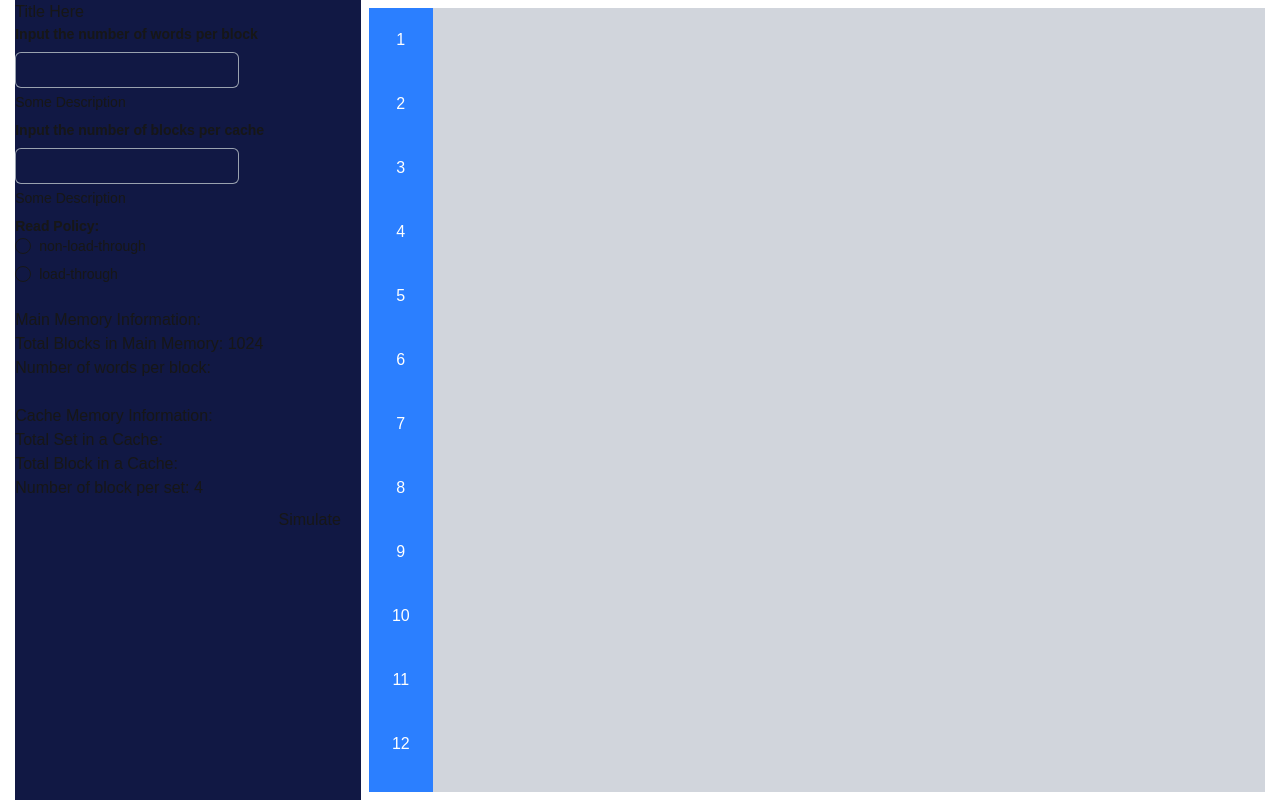
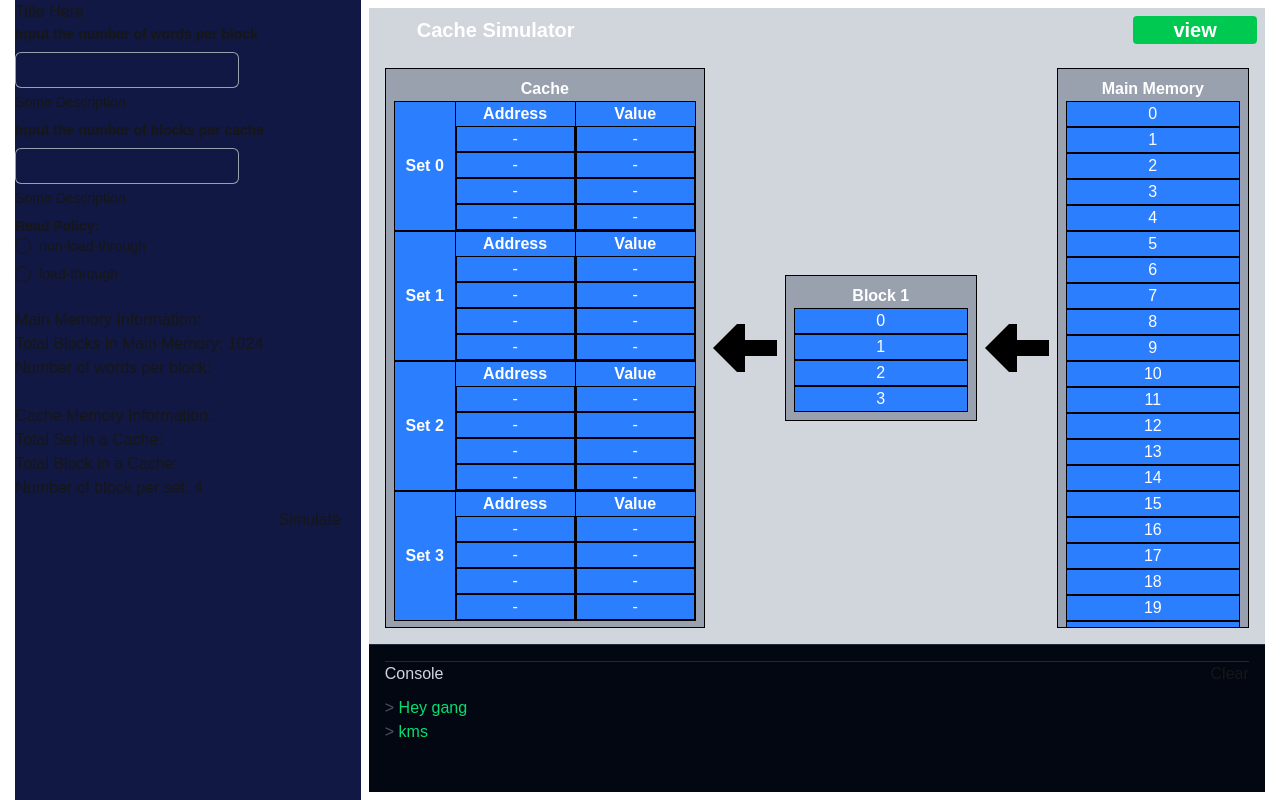
Before and after one commit to ethanndaniel/CSARCH2_CaseProject1_Group7, a Next.js app in the folder simulation/: page / in a window 1280 px wide. Built offline with nearby package versions, Linux system fonts and the light colour scheme.

Commit message:
update on simulator

```diff
--- /dev/null
+++ b/simulation/src/app/helperComponents/Arrow.tsx
@@ -0,0 +1,11 @@
+export default function Arrow({color}:{color?:string}){
+    return(
+        <div className="w-[5vw] h-[70vh] flex justify-center items-center">
+            <div className="w-[5vw] h-[70vh] flex justify-center items-center">
+                <svg width="800px" height="800px" viewBox="0 0 16 16" fill="none" xmlns="http://www.w3.org/2000/svg">
+                <path d="M8 10L8 14L6 14L-2.62268e-07 8L6 2L8 2L8 6L16 6L16 10L8 10Z" fill={color || "black"}/>
+                </svg>
+            </div>
+        </div>
+    );
+}
--- /dev/null
+++ b/simulation/src/app/helperComponents/Block.tsx
@@ -0,0 +1,18 @@
+export default function Block({blockNum, numWord}:{blockNum:number, numWord:number}){
+    return(
+        <div className="w-[15vw] h-fit overflow-auto bg-gray-400 gap-1 p-2 border-1 border-black">
+            <h1 className="text-center text-white font-bold">Block {blockNum}</h1>
+            {Array.from({length: numWord}, (_, i) => i + 1).map((_, index) => (
+                <Words key={index} value={index}/>
+            ))}
+        </div>
+    );
+}
+
+function Words({value}:{value:number}){
+    return(
+        <div className="bg-blue-500 w-full h-auto flex justify-center items-center text-white border-1 border-black">
+            <h1>{value}</h1>
+        </div>
+    );
+}
--- /dev/null
+++ b/simulation/src/app/helperComponents/Cache.tsx
@@ -0,0 +1,51 @@
+import { StringDecoder } from "string_decoder";
+
+
+export default function Cache({address, value, numSet}:{address:String, value:String, numSet:number}){
+    return(
+        <div>
+            <div className="w-[25vw] h-[70vh] overflow-auto bg-gray-400 gap-1 p-2 border-1 border-black">
+                <h1 className="text-center text-white font-bold">Cache</h1>
+                {Array.from({length: numSet}, (_, i) => i + 1).map((num, index) => (
+                <Sets key={index} numSet={index} address={address} value={value}/>
+                ))}
+            </div>
+        </div>
+    );
+}
+
+function Sets({numSet, address, value}:{numSet:number, address:String, value:String}){
+    return(
+        <div className="bg-blue-500 w-full h-auto flex justify-center items-center text-white border-1 border-black">
+            <h1 className="w-[50%] text-center text-white font-bold">Set {numSet}</h1>
+            <div className="bg-blue-500 w-full h-auto flex flex-col justify-center items-center text-white border-l-1 border-black">
+                <h1 className="text-center text-white font-bold">Address</h1>
+                {Array.from({length: 4}, (_, i) => i + 1).map((_, index) => (
+                <AddressBlock key={index} address={address}/>
+                ))}
+            </div>
+            <div className="bg-blue-500 w-full h-auto flex flex-col justify-center items-center text-white border-l-1 border-black">
+                <h1 className="text-center text-white font-bold">Value</h1>
+                {Array.from({length: 4}, (_, i) => i + 1).map((_, index) => (
+                <ValueBlock key={index} value={value}/>
+                ))}
+            </div>
+        </div>
+    );
+}
+
+function AddressBlock({address}:{address:String}){
+    return(
+        <div className="bg-blue-500 w-full h-auto flex justify-center items-center text-white border-1 border-black">
+            <h1>{address? address:"-"}</h1>
+        </div>
+    );
+}
+
+function ValueBlock({value}:{value:String}){
+    return(
+        <div className="bg-blue-500 w-full h-auto flex justify-center items-center text-white border-1 border-black">
+            <h1>{value? value:"-"}</h1>
+        </div>
+    );
+}
--- a/simulation/src/app/helperComponents/MainMemory.tsx
+++ b/simulation/src/app/helperComponents/MainMemory.tsx
@@ -1,11 +1,10 @@
-
-
 
 export default function MainMemory(){
     return(
-        <div>
+        <div className="w-[15vw] h-[70vh] overflow-auto bg-gray-400 gap-1 p-2 border-1 border-black">
+            <h1 className="text-center text-white font-bold">Main Memory</h1>
             {Array.from({length: 1024}, (_, i) => i + 1).map((num, index) => (
-                <Blocks key={index} num={index+1}/>
+                <Blocks key={index} num={index}/>
             ))}
         </div>
     );
@@ -14,7 +13,7 @@ export default function MainMemory(){
 
 function Blocks({num}:{num:number}){
     return(
-        <div className="bg-blue-500 w-[5vw] h-[5vw] flex justify-center items-center text-white">
+        <div className="bg-blue-500 w-full h-auto flex justify-center items-center text-white border-1 border-black">
             <h1>{num}</h1>
         </div>
     );
--- a/simulation/src/app/page.tsx
+++ b/simulation/src/app/page.tsx
@@ -4,6 +4,9 @@ import {useState} from "react";
 import Input from "./helperComponents/Input";
 import Console from "./helperComponents/Console";
 import MainMemory from "./helperComponents/MainMemory";
+import Cache from "./helperComponents/Cache";
+import Block from "./helperComponents/Block";
+import Arrow from "./helperComponents/Arrow";
 
 export default function Home() {
   const [word, setWord] = useState("");
@@ -17,13 +20,32 @@ export default function Home() {
         </div>
 
         {/* Main View */}
-        <div className="w-[70vw] h-full bg-gray-300 flex flex-col justify-between overflow-hidden">
-          <div>
-            <MainMemory/>
+        <div className="w-[70vw] h-full bg-gray-300 flex flex-col justify-between overflow-auto">
+          <div className="w-full h-[10vh] p-2 flex justify-between items-center text-white font-bold text-xl">
+            <h1 className=" px-10">Cache Simulator</h1>
+            <div className="relative inline-block group px-10 rounded bg-green-500">
+              <button>
+                <h1 className="cursor-pointer hover:text-gray-400">
+                  view
+                </h1>
+              </button>
+              <div className="absolute top-7 left-0 w-full bg-green-500 rounded">
+                <button className="w-full block hidden group-hover:block bg-green-500 cursor-pointer hover:bg-blue-400">
+                  <h1>Step by Step</h1>
+                </button>
+                <button className="w-full block hidden group-hover:block bg-green-500 cursor-pointer hover:bg-blue-400">
+                  <h1>Final BSA</h1>
+                </button>
+              </div>
+            </div>
           </div>
           {/* Simulator */}
-          <div className="flex-1 p-4 overflow-auto text-white">
-            {word}
+          <div className="flex justify-between items-center gap-2 p-4">
+            <Cache address={""} value={""} numSet={4}/>
+            <Arrow/>
+            <Block blockNum={1} numWord={4}/>
+            <Arrow/>
+            <MainMemory/>
           </div>
 
           {/* Console */}
```
